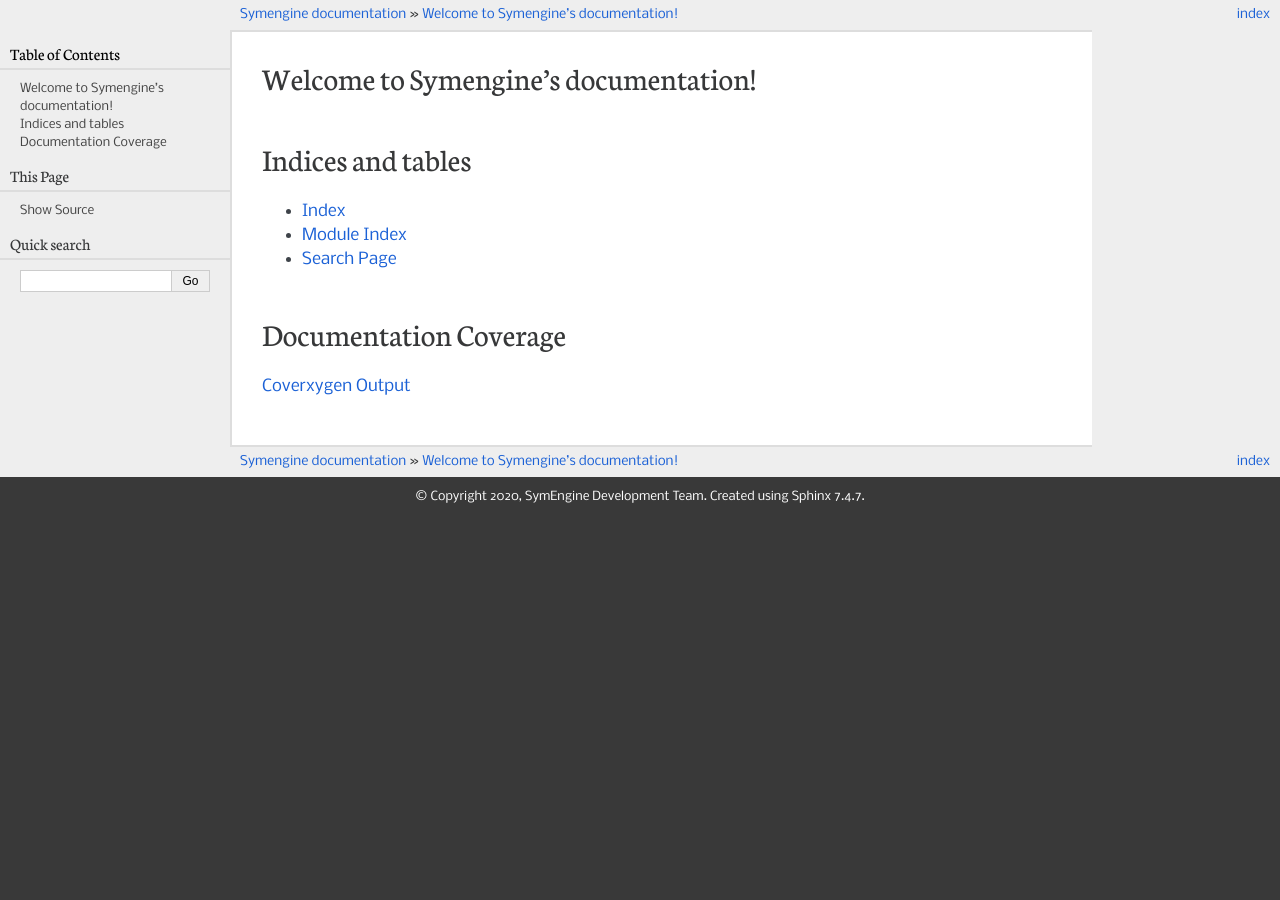
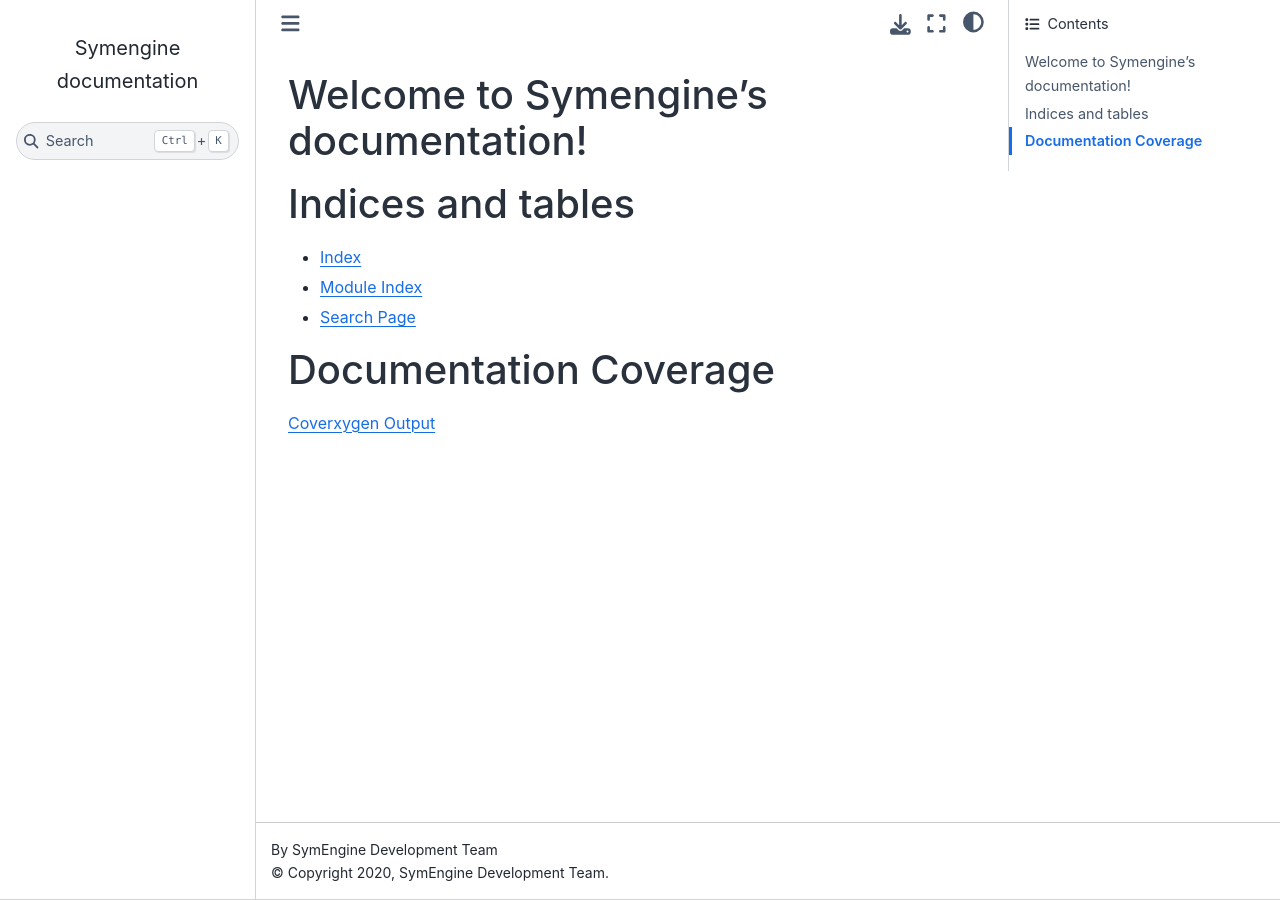
Before and after one commit to symengine/symengine.github.io, a Sphinx documentation site: the page built from docs/Sphinx/source/index.rst, in a window 1280 px wide. Built offline with Sphinx 7.4.7 and the Sphinx Book theme 1.1.4, drawn with Linux system fonts in a browser that asks for light colours; pages that are not in the unit, such as notebooks, are missing from menus.

```diff
--- a/docs/Sphinx/source/conf.py
+++ b/docs/Sphinx/source/conf.py
@@ -28,8 +28,8 @@ author = 'SymEngine Development Team'
 # extensions coming with Sphinx (named 'sphinx.ext.*') or your custom
 # ones.
 extensions = [
-    'breathe',
-    'exhale',
+    # 'breathe',
+    # 'exhale',
     'myst_nb',
 ]
 
@@ -43,23 +43,23 @@ exclude_patterns = []
 
 # -- Exhale configuration ---------------------------------------------------
 # Setup the breathe extension
-breathe_projects = {
-    "Symengine XML": "./../../Doxygen/gen_docs/xml"
-}
-breathe_default_project = "Symengine XML"
+# breathe_projects = {
+#     "Symengine XML": "./../../Doxygen/gen_docs/xml"
+# }
+# breathe_default_project = "Symengine XML"
 
- # Setup the exhale extension
-exhale_args = {
-    # These arguments are required
-    "containmentFolder":     "./api",
-    "rootFileName":          "library_root.rst",
-    "rootFileTitle":         "Library API",
-    "doxygenStripFromPath":  "..",
-    # Suggested optional arguments
-    "createTreeView":        True,
-    # TIP: if using the sphinx-bootstrap-theme, you need
-    # "treeViewIsBootstrap": True,
-}
+#  # Setup the exhale extension
+# exhale_args = {
+#     # These arguments are required
+#     "containmentFolder":     "./api",
+#     "rootFileName":          "library_root.rst",
+#     "rootFileTitle":         "Library API",
+#     "doxygenStripFromPath":  "..",
+#     # Suggested optional arguments
+#     "createTreeView":        True,
+#     # TIP: if using the sphinx-bootstrap-theme, you need
+#     # "treeViewIsBootstrap": True,
+# }
 
 # Tell sphinx what the primary language being documented is.
 primary_domain = 'cpp'
@@ -79,8 +79,8 @@ exclude_patterns += ['page_index.rst']
 # a list of builtin themes.
 #
 # html_theme = 'nervproject'
-# html_theme = 'sphinx_book_theme'
-html_theme = 'pyramid'
+html_theme = 'sphinx_book_theme'
+# html_theme = 'pyramid'
 
 # Add any paths that contain custom static files (such as style sheets) here,
 # relative to this directory. They are copied after the builtin static files,
```
